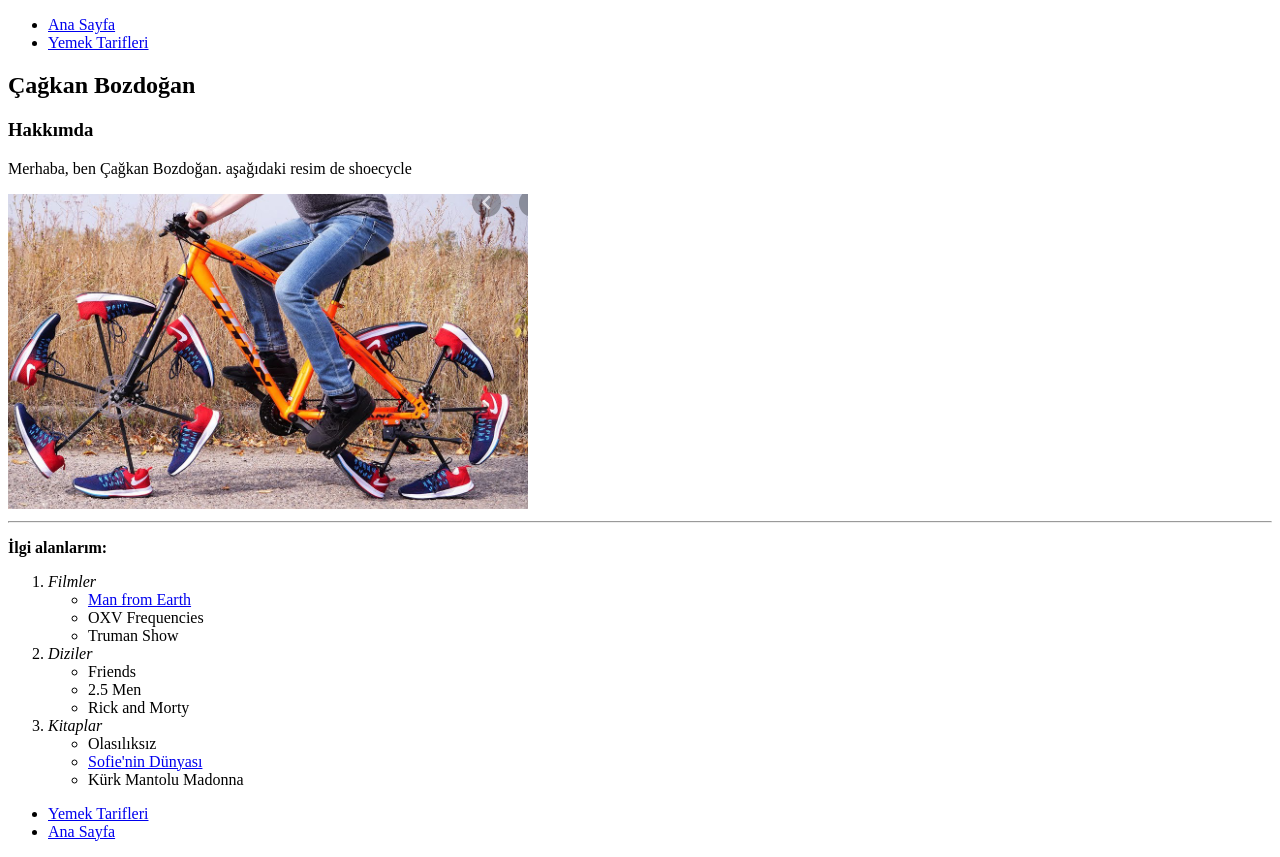
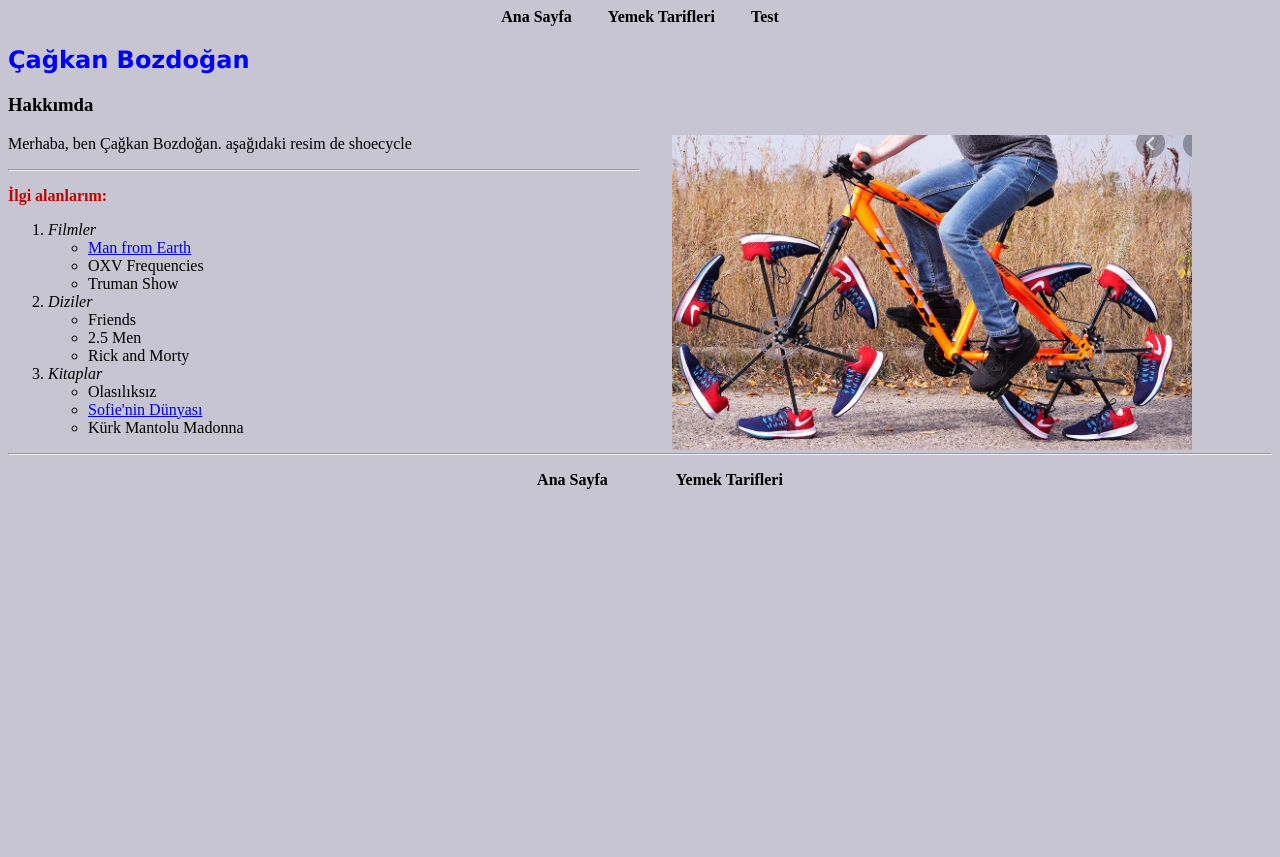
Before and after one commit to CagkanBozdogan/Web_Developer_Learning_Path, a plain HTML site: page index.html in a window 1280 px wide. After the commit the page ends 800 px from the top, so only its background shows below. Drawn offline with Linux system fonts and the light colour scheme.

Commit message:
CSS eklenmiştir

```diff
--- a/index.html
+++ b/index.html
@@ -5,27 +5,28 @@
     <meta http-equiv="X-UA-Compatible" content="IE=edge">
     <meta name="viewport" content="width=device-width, initial-scale=1.0">
     <title>Chucky</title>
+    <link rel="stylesheet" href="style.css" type="text/css">
 </head>
 <body>
 
     <!--Header Start-->
     <header>
         <nav>
-            <ul>
+            <ul class="headernav">
                 <li><a href="index.html">Ana Sayfa</a></li>
                 <li><a href="food.html">Yemek Tarifleri</a></li>
+                <li><a href="test.html">Test</a></li>
             </ul>
         </nav>
     </header>
     <!--Header End-->
 
-
     <!--Section Start-->
     <section>
             <h1>Çağkan Bozdoğan</h1>
             <h3>Hakkımda</h3>
+            <img src="images/shoecycle.png" title="This is shoecycle" alt="shoecycle">
             <p>Merhaba, ben Çağkan Bozdoğan. aşağıdaki resim de shoecycle</p> <!--Adımı yazdım-->
-            <img src="images/shoecycle.png" title="This is shoecycle" alt="shoecycle">
             <hr>
             <p>
                 <strong>İlgi alanlarım:</strong>
@@ -57,13 +58,14 @@
                 </ol>
             </p>
     </section>
+    <hr>
     <!--Section End-->
     <!--Footer Start-->
     <footer>
         <nav>
             <ul>
+                <li><a href="index.html">Ana Sayfa</a></li>
                 <li><a href="food.html">Yemek Tarifleri</a></li>
-                    <li><a href="index.html">Ana Sayfa</a></li>
             </ul>
         </nav>
     </footer>
--- /dev/null
+++ b/style.css
@@ -0,0 +1,52 @@
+h1 {color: blue;
+    font-family:Verdana, Geneva, Tahoma, sans-serif;
+}
+body {
+    background-color: #c6c5d1;
+}
+strong{
+    color: #c10505;
+}
+
+.headernav{
+    color: #000000;
+    text-align: center;
+    padding: 0em;
+    list-style-type: none;
+    margin: 0%;
+
+}
+.headernav li{
+    display: inline;
+    padding: 1em;
+}
+
+img{
+    float:right;
+    padding-right: 5em;
+    padding-top: 0em;
+    padding-left: 2em;
+}
+
+.headernav a {
+    color:#000000;
+    text-decoration: none;
+    font-weight: bolder;
+}
+footer{
+    text-align: end;
+    list-style-type: none;
+}
+footer ul li {
+    list-style: none;
+    display: inline;
+    padding: 2em;
+}
+footer ul{
+    text-align: center;
+}
+footer a{
+    color:#000000;
+    text-decoration: none;
+    font-weight: bolder;
+}
```
Also changed, not shown: food.html (+4 -3 lines), 1 other file. Lines whose indentation alone changed are shown as unchanged.
